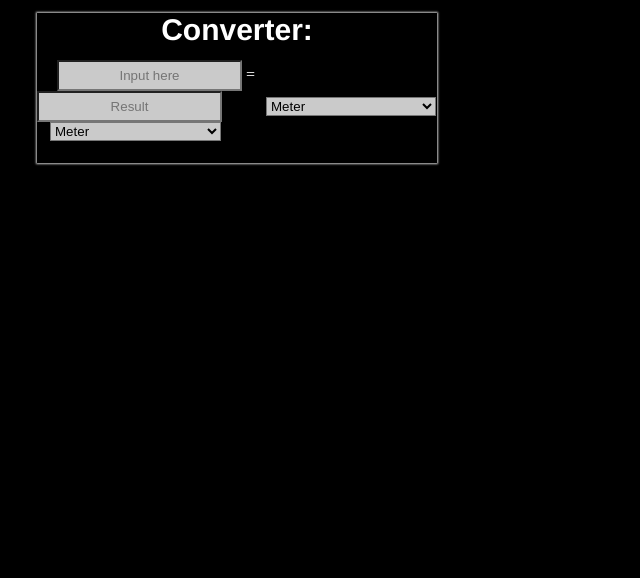
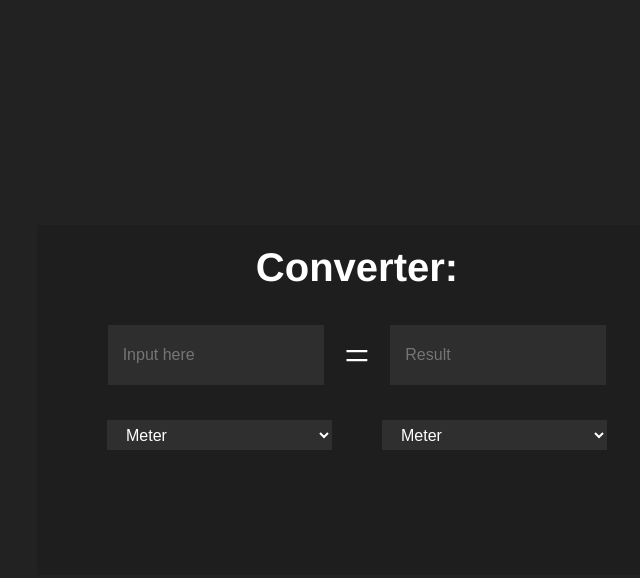
Before and after one commit to lolster45/converter, a plain HTML site: page index.html in a window 1280 px wide. Shown: the whole page, without its empty margins (283-923 px from the left). Drawn offline with Linux system fonts and the light colour scheme.

Commit message:
changed design

```diff
--- a/conversion.css
+++ b/conversion.css
@@ -1,51 +1,94 @@
+*{
+    margin: 0;
+    padding: 0;
+    box-sizing: border-box;
+}
 body {
     margin: 0px;
     padding: 0px;
-    background-color: black;
+    box-sizing: border-box;
+    display: flex;
+    justify-content: center;
+    align-items: center;
+    height: 100vh;
+    width: 100vw;
+    background-color: rgb(34, 34, 34);
 }
-#span {
-    color: white;
+.converter_wrapper {
+    position: relative;
+    width: 50%;
+    height: 350px;
+    position: relative;
+    background-color: #1e1e1e;
+    display: flex;
+    flex-direction: column;
+    align-items: center;
+    padding: 20px;
 }
-.mainBody {
-    width: 400px;
-    height: 150px;
-    box-shadow: 0px 0px 2px 1px #cacaca;
-    position: relative;
-
-    left: 25%
-}
-
-#tittle {
+#title {
     color: white;
     text-align: center;
     font-family:'Franklin Gothic Medium', 'Arial Narrow', Arial, sans-serif;
-    font-size: 30px;
-    margin: 13px 0px;
-
+    font-size: 2.5rem;
+    margin-bottom: 20px;
 }
-
-#input {
-    background-color: #cacaca;
-
-    height: 25px;
-    margin-left: 20px;
-    text-align: center;
+#user_input_wrap {
+    position: relative;
+    display: flex;
+    align-items: center;
+    justify-content: space-evenly;
+    font-size: 2.8rem;
+    height: 90px;
+    width: 90%;
+}
+#equals_icon {
+    color: white;
+}
+.container {
+    border: none;
+    outline: none;
+    height: 60px;
+    width: 40%;
+    font-size: 1rem;
+    padding-left: 15px;
+    color: white;
+    background-color: #2e2e2e;
+}
+#type_wrap {
+    display: flex;
+    justify-content: space-between;
+    padding: 0px 5px;
+    width: 85%;
+    margin-top: 20px;
 }
 #inputType, #resultType {
-    background-color: #cacaca;
-    margin-left: 20px;
-    width: 170px;
-    color: black;
+    cursor: pointer;
+    height: 30px;
+    width: 45%;
+    background-color: rgb(47, 47, 47);
+    color: white;
 }
+@media only screen and (max-width: 900px) {
+    .converter_wrapper {
+        height: 400px;
 
-#result {
-    background-color: #cacaca;
-    height: 25px;
-    margin-right: 20px;
-    text-align: center;
+    }
+    #user_input_wrap  {
+        height: fit-content;
+        flex-direction: column;
+        justify-content: center;
+        margin-bottom: 20px;
+    }
+    .container {
+        width: 100%;
+    }
+    #type_wrap {
+        padding: 0;
+        width: 90%;
+    }
 }
-
-#resultType {
-    margin-left: 13px;
-    width: 170.5px;
+@media only screen and (max-width: 600px) {
+    .converter_wrapper {
+        width: 90%;
+    }
 }
--- a/index.html
+++ b/index.html
@@ -2,31 +2,40 @@
 <html lang="en">
 
 <head>
+    <meta charset="UTF-8">
+    <meta name="viewport" content="width=device-width, initial-scale=1.0">
+    <title>Converter</title>
     <link rel="stylesheet" href="conversion.css">
+
 </head>
 <body>
-    <div class="mainBody">
-        <h2 id="tittle">Converter:</h2>
+    <div class="converter_wrapper">
+        <h2 id="title">Converter:</h2>
 
-        <input type="text" id="input" placeholder="Input here">
+        <div id="user_input_wrap">
+            <input type="text" id="input" class="container" placeholder="Input here">
 
-        <span id="span">=</span>
+            <span id="equals_icon">=</span>
 
-        <input type="text" id="result" placeholder="Result">
+            <input type="text" id="result" class="container" placeholder="Result">
+        </div>
 
-        <select id="inputType">
+        <div id="type_wrap">
+            <select id="inputType" class="container">
                 <option value="meter">Meter</option>
                 <option value="kilometer">Kilometer</option>
                 <option value="Kg">Kilogram</option>
                 <option value="Ibs">Pounds</option>
             </select>
-        <select id="resultType">
+            <select id="resultType" class="container">
                 <option value="meter">Meter</option>
                 <option value="kilometer">Kilometer</option>
                 <option value="Kg">Kilogram</option>
                 <option value="Ibs">Pounds</option>
 
             </select>
+        </div>
+
         <script src="conversion.js"></script>
     </div>
 </body>
```
Also changed, not shown: conversion.html (deleted, +0 -40 lines). Lines whose indentation alone changed are shown as unchanged.
